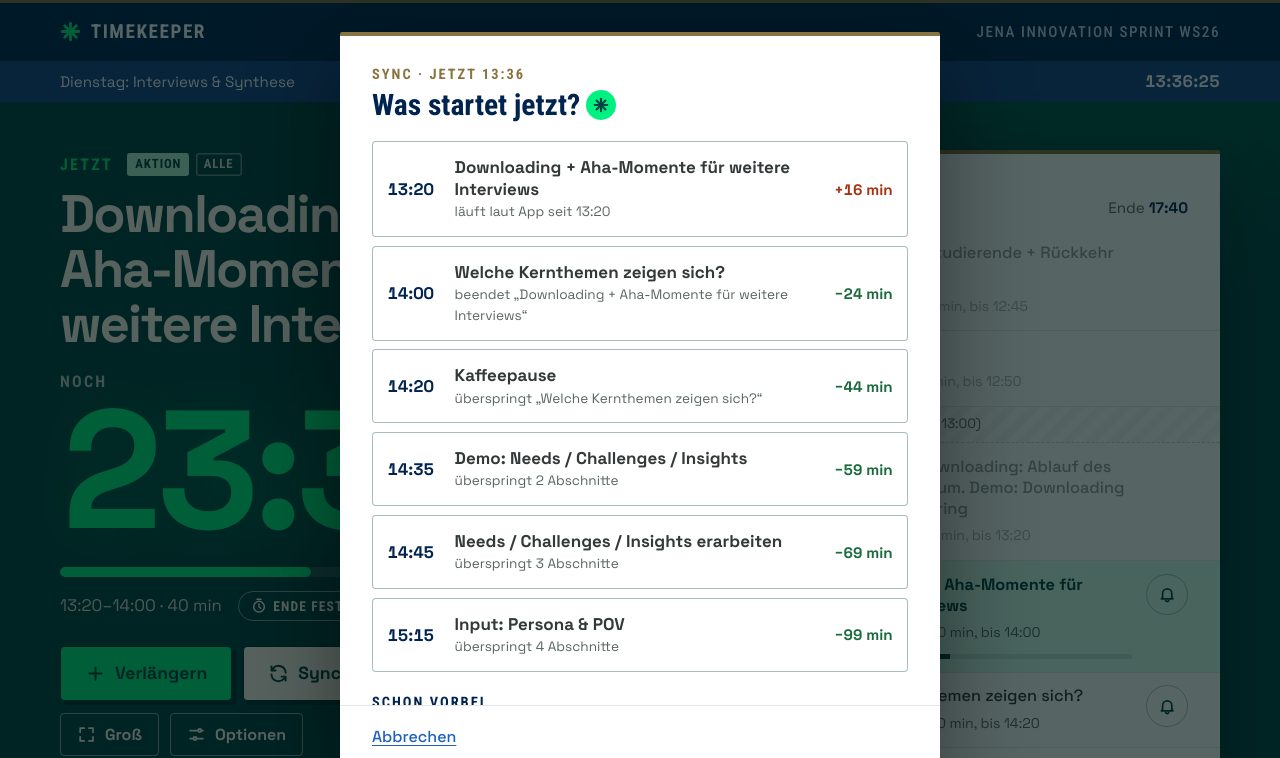
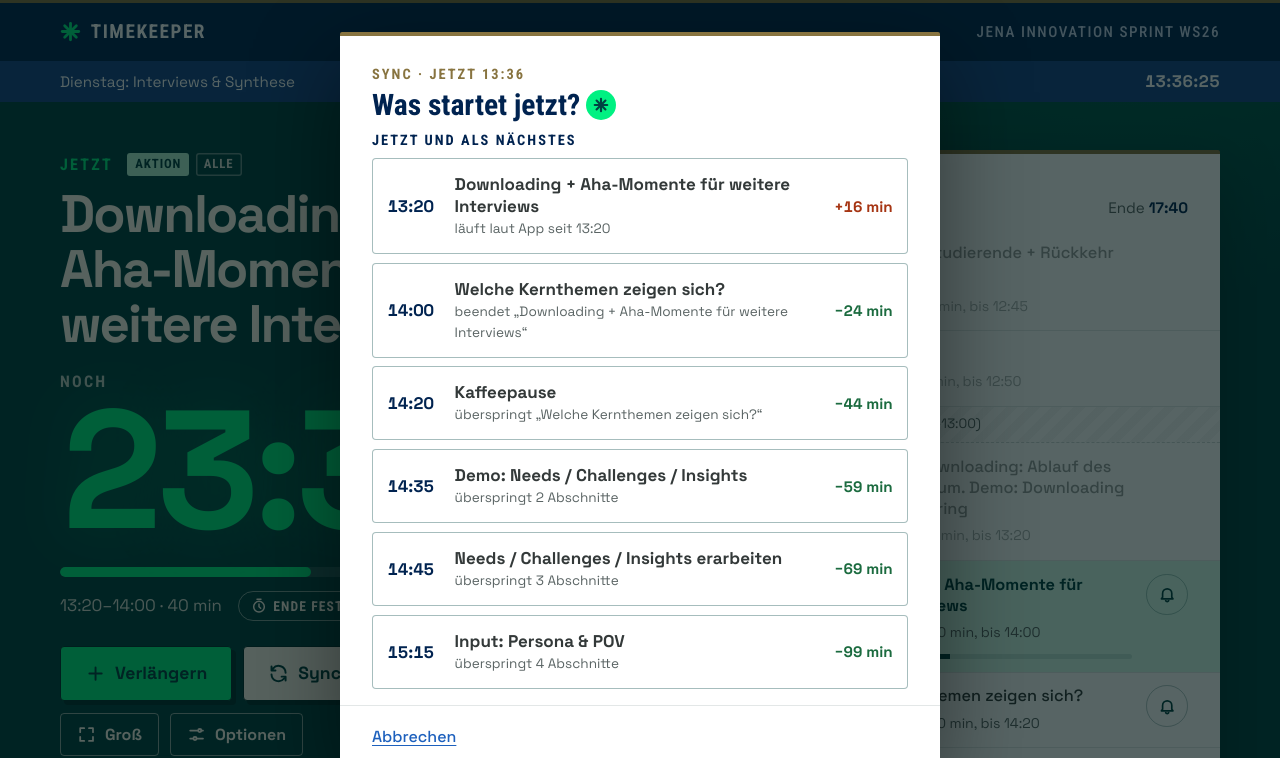
Before and after one commit to SubTVic/Website, a plain HTML site: page time/index.html in a window 1280 px wide. Both pictures are taken after a click on the button "Sync". Shown: the top 758 px of the page. Drawn offline with Linux system fonts and the light colour scheme.

Commit message:
Timekeeper: Sync-Liste chronologisch, öffnet bei „Jetzt“
Vergangene Abschnitte stehen über dem laufenden und sind per
Hochscrollen erreichbar. Beim Öffnen steht „Jetzt und als Nächstes“
direkt unter der (stehenbleibenden) Überschrift; die Scrollposition
bleibt beim Aktualisieren erhalten.

Co-Authored-By: Claude Opus 5.5 <noreply@anthropic.com>
Claude-Session: https://claude.ai/code/session_01KVqtbY39iuu3eMSxUrejeo

```diff
--- a/time/css/timekeeper.css
+++ b/time/css/timekeeper.css
@@ -444,6 +444,11 @@ body.fokus .j-zeit-reihe { justify-content: center; }
 .sz-effekt.frueher { color: #1b6b3f; }
 .sync-zeile.vergangen { border-style: dashed; }
 .sync-trenner { margin: .8rem 0 0; }
+#ds-body { padding-top: 0; }
+.sync-kopf { position: sticky; top: 0; z-index: 2; background: #fff; padding-top: var(--kp); padding-bottom: .6rem; }
+.sync-kopf h2 { margin-bottom: 0; }
+.sync-kopf .blase { margin-top: .6rem; margin-bottom: 0; }
+.sync-platz { list-style: none; }
 .sync-zeile.vergangen .sz-zeit { color: var(--grau); }
 .sync-zeile:disabled { opacity: .45; cursor: not-allowed; }
 .ende-reihe .jetzt-knopf { font-size: .9rem; padding: 0 .5rem; }
--- a/time/index.html
+++ b/time/index.html
@@ -11,7 +11,7 @@
   <meta name="apple-mobile-web-app-title" content="Timekeeper">
   <link rel="icon" href="icon.svg" type="image/svg+xml">
   <link rel="preload" href="../fonts/space-grotesk-latin-700-normal.woff2" as="font" type="font/woff2" crossorigin>
-  <link rel="stylesheet" href="css/timekeeper.css?v=825e4260">
+  <link rel="stylesheet" href="css/timekeeper.css?v=a97639bc">
 </head>
 <body data-phase="leer">
   <a class="skip" href="#main">Zum Inhalt springen</a>
@@ -224,12 +224,14 @@
   <!-- Sync -->
   <dialog class="sheet" id="d-sync" aria-labelledby="ds-titel">
     <div class="sheet-innen">
-      <div class="sheet-body">
+      <div class="sheet-body" id="ds-body">
+        <div class="sync-kopf">
         <p class="sheet-mini">Sync · <span id="ds-uhr"></span></p>
         <h2 class="mit-stern" id="ds-titel">Was startet jetzt?
           <button type="button" class="info-stern" aria-expanded="false" aria-controls="ds-hilfe" aria-label="Erklärung anzeigen"><span class="stern stern-teal" aria-hidden="true"></span></button>
         </h2>
-        <p class="blase" id="ds-hilfe" hidden>Tippe an, was gerade wirklich anfängt, auch wenn es laut Plan schon vorbei ist. Es startet dann jetzt, alles danach rückt nach (auch nach vorne). Was dazwischen liegt, entfällt.</p>
+        <p class="blase" id="ds-hilfe" hidden>Tippe an, was gerade wirklich anfängt, auch wenn es laut Plan schon vorbei ist. Es startet dann jetzt, alles danach rückt nach (auch nach vorne). Was dazwischen liegt, entfällt. Vergangene Abschnitte: nach oben scrollen.</p>
+        </div>
         <ul class="sync-liste" id="ds-liste"></ul>
       </div>
       <div class="sheet-fuss">
@@ -346,6 +348,6 @@
   <p class="sr-only" id="ansage" aria-live="assertive"></p>
 
   <script src="js/agenda.js?v=10a6e7f3"></script>
-  <script src="js/timekeeper.js?v=6dea44e8"></script>
+  <script src="js/timekeeper.js?v=b29d6314"></script>
 </body>
 </html>
--- a/time/js/timekeeper.js
+++ b/time/js/timekeeper.js
@@ -1289,8 +1289,9 @@
     if (!syncKandidaten(lg, t).length) { return; }
     syncSig = "";
     dialogZuruecksetzen($("d-sync"));
+    $("ds-liste").textContent = "";
+    $("d-sync").showModal();
     zeichneSync();
-    $("d-sync").showModal();
   }
 
   function zeichneSync() {
@@ -1317,17 +1318,25 @@
       }
       return { id: x.id, titel: slotTitel(x), zeit: uhrzeit(x.start), info: info, m: Math.round((T - x.start) / MIN), vergangen: vergangen };
     });
-    /* Laufendes und Kommendes zuerst, darunter Vergangenes (jüngstes zuerst) */
-    zeilen = zeilen.filter(function (z) { return !z.vergangen; })
-      .concat(zeilen.filter(function (z) { return z.vergangen; }).reverse());
+    /* Chronologisch: Vergangenes oben (per Scrollen erreichbar), Jetzt und Kommendes darunter */
     var sig = JSON.stringify([uhrzeit(T), zeilen]);
     if (sig === syncSig) { return; }
     syncSig = sig;
     var ul = $("ds-liste");
+    var body = $("ds-body");
+    var merkJetzt = ul.querySelector(".sync-jetzt");
+    var abstand = merkJetzt ? merkJetzt.getBoundingClientRect().top - body.getBoundingClientRect().top : null;
     ul.textContent = "";
-    var trenner = false;
+    var hatVergangene = zeilen.some(function (z) { return z.vergangen; });
+    if (hatVergangene) {
+      ul.appendChild(el("li", "feld-label sync-trenner", "Schon vorbei"));
+    }
+    var jetztGesetzt = false;
     zeilen.forEach(function (z) {
-      if (z.vergangen && !trenner) { trenner = true; ul.appendChild(el("li", "feld-label sync-trenner", "Schon vorbei")); }
+      if (!z.vergangen && !jetztGesetzt) {
+        jetztGesetzt = true;
+        ul.appendChild(el("li", "feld-label sync-trenner sync-jetzt", "Jetzt und als Nächstes"));
+      }
       var li = el("li");
       var b = el("button", "sync-zeile" + (z.vergangen ? " vergangen" : ""));
       b.type = "button";
@@ -1342,6 +1351,18 @@
       li.appendChild(b);
       ul.appendChild(li);
     });
+    /* Platz unten, damit „Jetzt“ ganz nach oben gescrollt werden kann */
+    var platz = el("li", "sync-platz");
+    ul.appendChild(platz);
+    var jetztKopf = ul.querySelector(".sync-jetzt");
+    if (jetztKopf && body.clientHeight) {
+      var kopfHoehe = body.querySelector(".sync-kopf").offsetHeight;
+      var unterhalb = ul.getBoundingClientRect().bottom - jetztKopf.getBoundingClientRect().top;
+      platz.style.height = Math.max(0, body.clientHeight - kopfHoehe - unterhalb) + "px";
+      /* Beim Öffnen: „Jetzt“ direkt unter die Überschrift; beim Aktualisieren: Position halten */
+      var ziel = abstand === null ? kopfHoehe : abstand;
+      body.scrollTop += jetztKopf.getBoundingClientRect().top - body.getBoundingClientRect().top - ziel;
+    }
   }
 
   function syncSetzen(id) {
```
